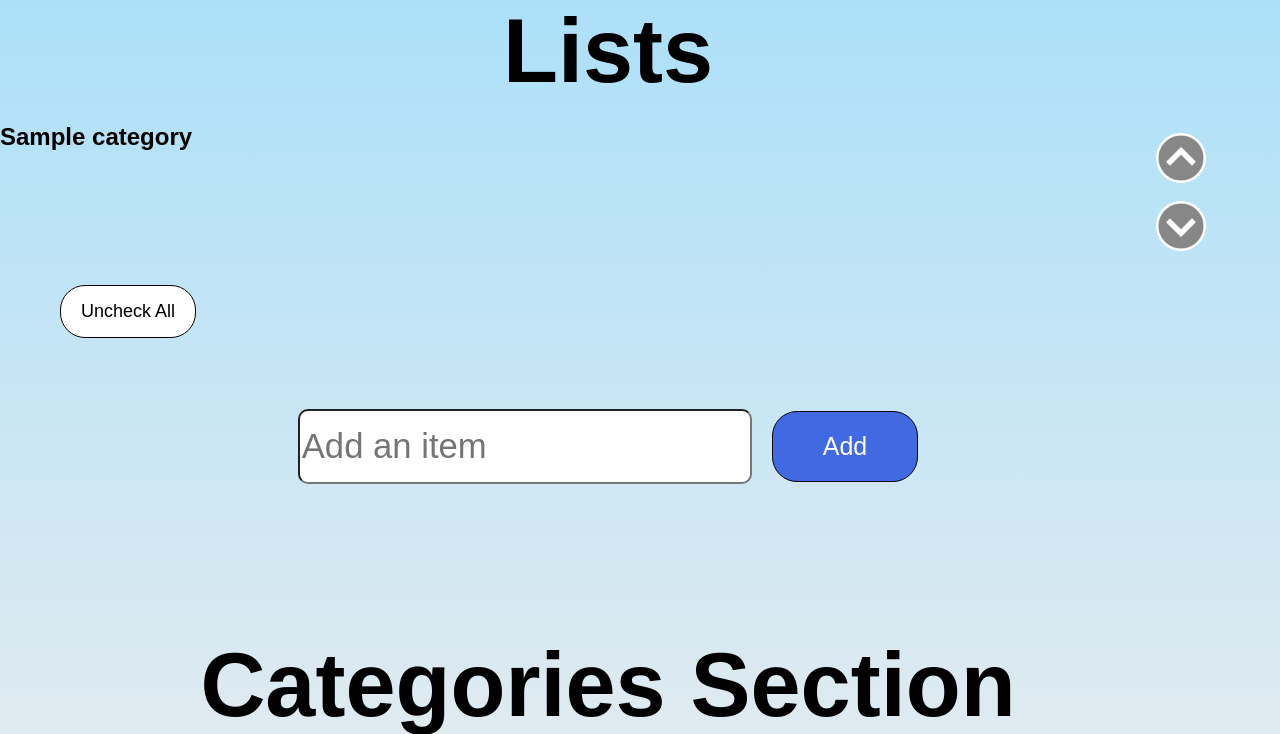
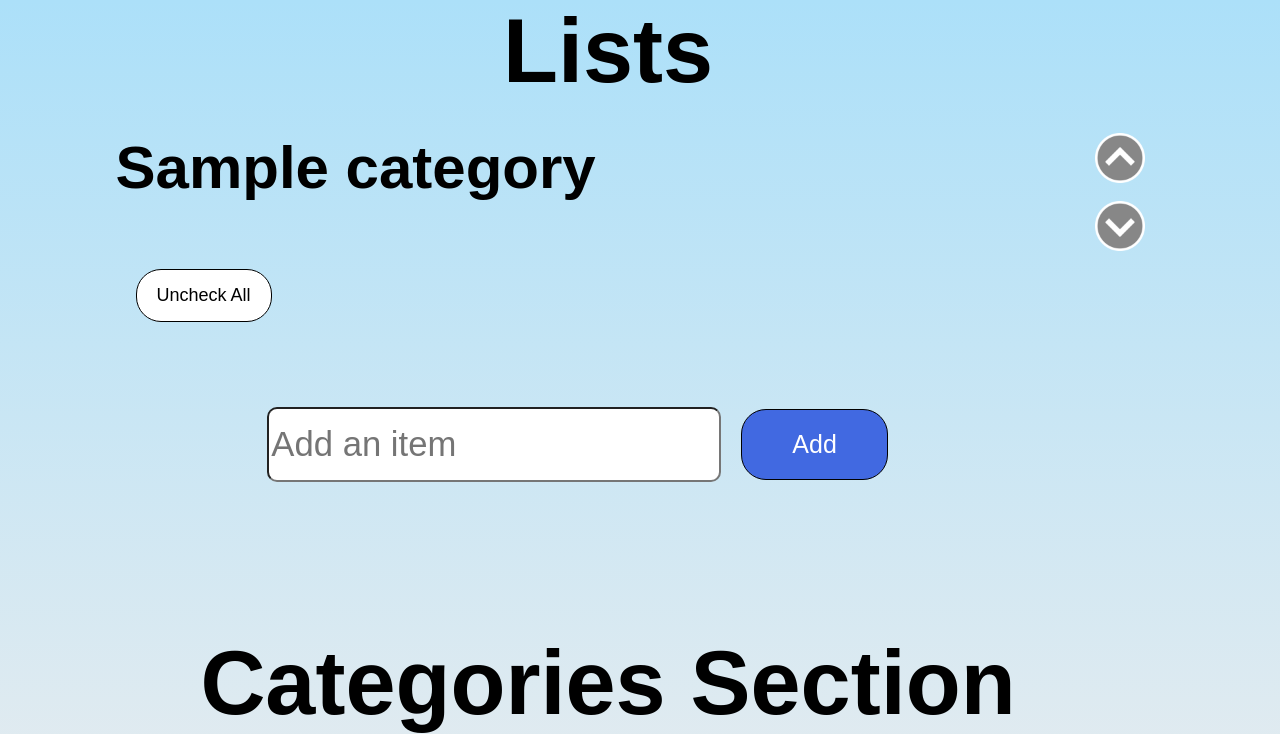
Before and after one commit to jsanchez07/bills, a PHP site: page /lists/groceries/groceries.php in a window 1280 px wide. Shown: the top 734 px of the page. Run offline with PHP 8.4, Linux system fonts and the light colour scheme; tables that the repository leaves empty or names only in its code hold one stand-in row (values such as "Sample post"); some libraries are stand-ins or nearby versions.

Commit message:
grocieries

```diff
--- a/lists/groceries/groceries.css
+++ b/lists/groceries/groceries.css
@@ -1,11 +1,12 @@
 
-body{
+body {
     font-family: Arial, sans-serif;
     background: linear-gradient(to top, #fff1eb 0%, #ace0f9 100%);
     margin: 0;
     padding: 0;
     width: 95%;
 }
+
 p {
     font-size:100%;
     color: darkslategray;
@@ -15,7 +16,7 @@ p {
     margin: 0;
 }
 
-h1{
+h1 {
     font-size: 100%;
     color: black;
     display: flex;
@@ -25,12 +26,12 @@ h1{
     font-size: 90px;
 }
 
-#group-of-lists{
-    width: 100%;
+#group-of-lists {
+    width: 95%;
     padding: 0;
 }
 
-.to-hide{
+.to-hide {
     display: block;
     justify-content: center;
     align-items: center;
@@ -39,6 +40,7 @@ h1{
     margin-bottom: 30px;
     padding: 0;
 }
+
 .heading-and-buttons {
     display: flex;
     align-items: start; /* Aligns items at the start of the container */
@@ -46,15 +48,14 @@ h1{
     width: 100%;
   }
 
-
 .move-list {
     display: flex;
     flex-direction: column; /* Stacks buttons vertically */
     padding-top: 30px; /* Adds some space above the buttons */
     margin-right: 10px; /* Adds some space between the heading and the buttons */
-  }
+}
 
-  .heading-and-buttons> div > button:nth-of-type(1), .heading-and-buttons > div > button:nth-of-type(2) {
+.heading-and-buttons> div > button:nth-of-type(1), .heading-and-buttons > div > button:nth-of-type(2) {
     background-image: url('up-arrow.png');
     width: 50px;
     height: 50px;
@@ -65,7 +66,7 @@ h1{
 
 }
 
-.heading-and-buttons > div > button:nth-of-type(2){
+.heading-and-buttons > div > button:nth-of-type(2) {
     transform: rotate(180deg);
 }
 
@@ -73,7 +74,77 @@ h1{
     background-image: url('up-arrow-blue.webp');
 }
 
-.to-hide ul{
+.list {
+    display: block;
+    justify-content: center;
+    align-items: center;
+    flex-wrap: wrap;
+    margin-left: 10%;
+    margin-bottom: 30px;
+    padding: 0;
+}
+
+.list h2 {
+    display: block;
+    font-size: 60px;
+    margin: 30px 0px 20px 0px;
+}
+
+.list ul {
+    display: flex;
+    justify-content: flex-start;
+    align-items: flex-start; /* Align items to the start */
+    flex-wrap: wrap;
+    margin: 0;
+    padding: 0;
+    list-style-type: none;
+}
+
+.list li {
+    display: flex;
+    flex-direction: row; /* Allow items to grow vertically */
+    justify-content: flex-start;
+    align-items: flex-start; /* Align items to the start */
+    margin: 0;
+    padding: 10px;
+    width: 90%;
+    font-size: 3em;
+    border: none;
+    flex-wrap: nowrap; /* Ensure items wrap properly */
+    word-break: break-word; /* Break words if necessary */
+    cursor: move;
+}
+
+.list li.dragging {
+    opacity: 0.5;
+}
+
+/*
+.list ul {
+    display: flex;
+    justify-content: flex-start;
+    align-items: center;
+    flex-wrap: wrap;
+    margin: 0;
+    padding: 0;
+    list-style-type: none;
+}
+
+.list li {
+    display: flex
+;
+    justify-content: flex-start;
+    align-items: center;
+    margin: 0;
+    padding: 30px;
+    width: 90%;
+    height: 25;
+    font-size: 3em;
+    border: none;
+    flex-wrap: nowrap;
+}
+*/
+.to-hide ul {
     display: block;
     justify-content: center;
     align-items: center;
@@ -83,23 +154,24 @@ h1{
     list-style-type: none;
 }
 
-.to-hide li{
+.to-hide li {
     display: flex;
     justify-content: flex-start;
     align-items: center;
-    margin: 0;
-    padding: 30px;
+    margin: 30px 0;
+    padding: 10px;
     width: 90%;
     height: 25;
-    font-size: 3em;
+    font-size: 2.5rem;
     border: none;
     flex-wrap: nowrap;
 
 }
 
-.list-checkbox{
+.list-checkbox {
     width: 5em;
     height: 5em;
+    flex-shrink: 0;
     background-color: white;
     border-radius: 50%;
     vertical-align: middle;
@@ -111,11 +183,11 @@ h1{
     margin-right: 20px;
 }
 
-.list-checkbox:checked{
+.list-checkbox:checked {
     background-color: #0469e3;
 }
 
-.uncheck-all-button{
+.uncheck-all-button {
     display:inline-flex;
     background-color: white;
     color: black;
@@ -137,8 +209,7 @@ h1{
     display: inline-flex;
   }
 
-
-.remove-item-button{
+.remove-item-button {
     display:inline-flex;
     background-color: white;
     border: 1px solid #ddd;
@@ -149,11 +220,11 @@ h1{
     margin-left: 20px;
 }
 
-.heading{
+.heading {
     padding: 0;
 }
 
-.heading{
+.heading {
     display: block;
     font-size: 60px;
     margin: 30px 0px 20px 0px;
@@ -166,7 +237,7 @@ h1{
 
 }
 
-.actions{
+.actions {
     display: flex;
     justify-content: center;
     align-items: center;
@@ -174,7 +245,7 @@ h1{
     padding: 0;
 }
 
-.category_actions{
+.category_actions {
     display: flex;
     justify-content: center;
     align-items: center;
@@ -182,7 +253,7 @@ h1{
     padding: 0 0 50px 0;
 }
 
-.error-message{
+.error-message {
     display: flex;
     justify-content: center;
     position: absolute;
@@ -200,15 +271,13 @@ h1{
         100% {transform: scale(1);}
     }
 
-
-
-.add-item-textbox{
+.add-item-textbox {
     height:75px;
     font-size:26pt;
     border-radius: 10px;
 }
 
-.add-item-button{
+.add-item-button {
     display:inline-flex;
     background-color: #4169E1;
     color: white;
@@ -221,17 +290,17 @@ h1{
     font-size: 25px;
 }
 
-.add-item-button:hover{
+.add-item-button:hover {
     background-color: #0469e3;
 }
 
-.category_actions input{
+.category_actions input {
     height:75px;
     font-size:26pt;
     border-radius: 10px;
 }
 
-.category_actions button{
+.category_actions button {
     display:inline-flex;
     background-color: #31B404;
     color: white;
@@ -244,19 +313,17 @@ h1{
     font-size: 25px;
 }
 
-.category_actions button:hover{
+.category_actions button:hover {
     background-color: #0469e3;
 }
 
-.category_actions select{
+.category_actions select {
     height:75px;
     font-size:26pt;
     border-radius: 10px;
     margin-right: 50px;
 }
 
-
-
 .hidden {
     display: none;
 }
--- a/lists/groceries/groceries.php
+++ b/lists/groceries/groceries.php
@@ -1,5 +1,6 @@
 <html>
 <head>
+
     <link rel="stylesheet" type="text/css" href="groceries.css"/>
     <script src="groceries.js"></script>
 </head>
@@ -67,14 +68,15 @@
                     var addToListTextboxID = "add-to-list-"+categoryID;
 
 
-                     // Create the wrapper div
-                     var wrapperDiv = document.createElement('div');
+                    // Create the wrapper div
+                    var wrapperDiv = document.createElement('div');
                     wrapperDiv.id = 'category-wrapper-'+categoryID;
 
                     // Create the list div
                     var listDiv = document.createElement('div');
                     listDiv.className = 'list';
                     listDiv.innerHTML = "<div class='heading-and-buttons'><h2>" + categoryName + "</h2><div class='move-list'><button id='" + categoryID + "-up' onclick='moveCategoryUp(\"" + categoryID + "\")'></button><button id='" + categoryID + "-down' onclick='moveCategoryDown(\"" + categoryID + "\")'></button></div></div><ul id='" + categoryID + "'><button class='uncheck-all-button' onclick='uncheckAll(\"" + categoryID + "\")'>Uncheck All</button></ul>";
+
 
                     // Append list items to the list div
                     for (j = 0; j < groceries.length; j++) {
```
Also changed, not shown: lists/groceries/groceries.js (+66 -0 lines).
